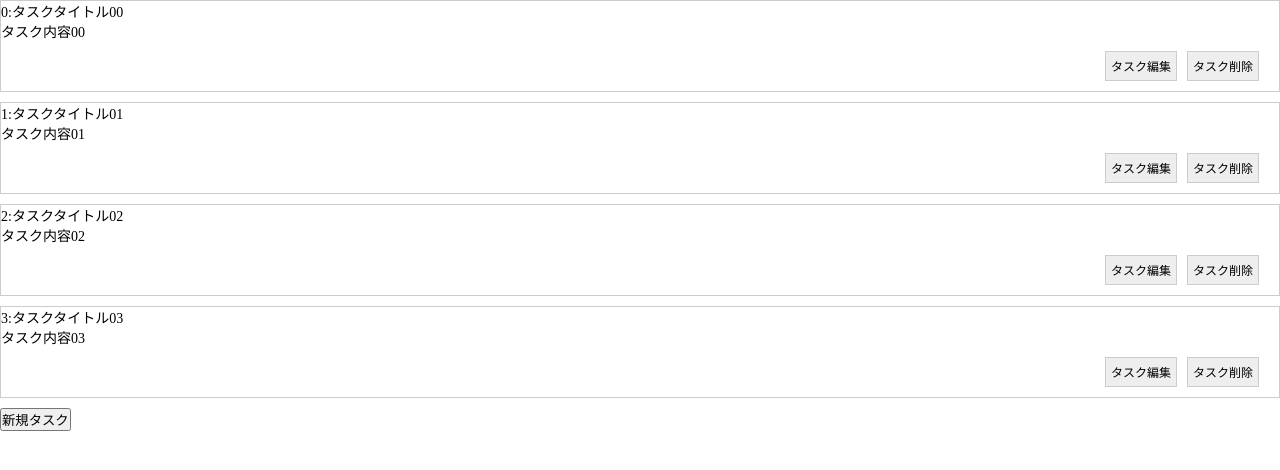
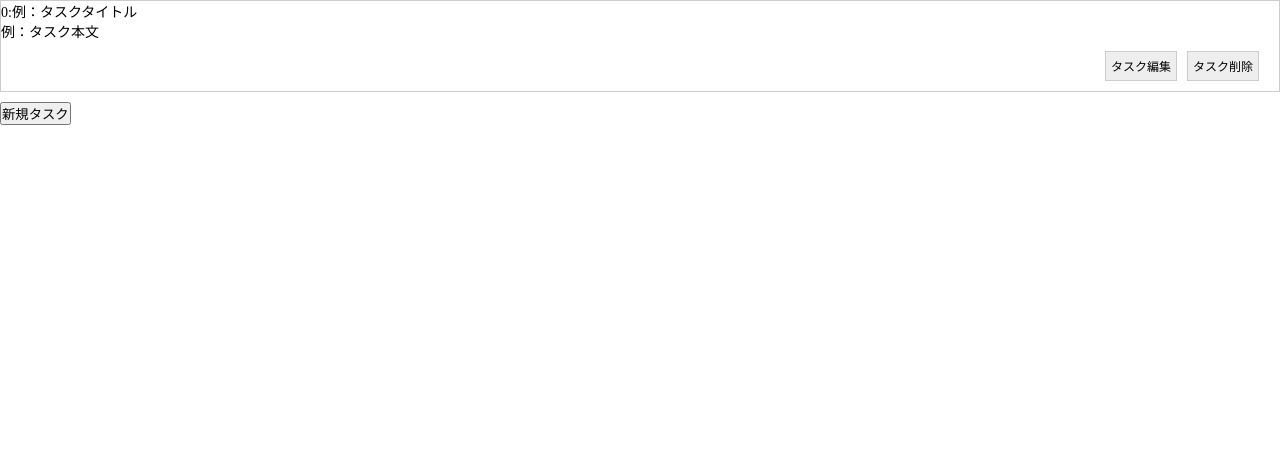
Before and after one commit to uki213/vue_todo_test, a Vue app: page / in a window 1280 px wide. Shown: the top 470 px of the page. Built offline with nearby package versions, Linux system fonts and the light colour scheme.

Commit message:
ローカルストレージへ保存するように修正

```diff
--- a/src/components/taskEdit.vue
+++ b/src/components/taskEdit.vue
@@ -37,6 +37,7 @@ export default {
         number: this.getTask,
         taskObj: this.getNumber
       });
+      this.$store.commit("saveStrage");
       this.returnHome();
     },
     returnHome() {
--- a/src/components/taskList.vue
+++ b/src/components/taskList.vue
@@ -21,12 +21,15 @@
 export default {
   computed: {
     Tasks() {
+      this.$store.commit("loadStrage");
+
       return this.$store.state.tasks;
     }
   },
   methods: {
     taskDelete(deleteId) {
       this.$store.commit("taskDelete", deleteId);
+      this.$store.commit("saveStrage");
     },
     taskEdit(ID) {
       this.$router.push({
--- a/src/store.js
+++ b/src/store.js
@@ -6,28 +6,7 @@ Vue.use(Vuex);
 export default new Vuex.Store({
   state: {
     testName: "てすと",
-    tasks: [
-      {
-        taskId: 0,
-        taskName: "タスクタイトル00",
-        taskText: "タスク内容00"
-      },
-      {
-        taskId: 1,
-        taskName: "タスクタイトル01",
-        taskText: "タスク内容01"
-      },
-      {
-        taskId: 2,
-        taskName: "タスクタイトル02",
-        taskText: "タスク内容02"
-      },
-      {
-        taskId: 3,
-        taskName: "タスクタイトル03",
-        taskText: "タスク内容03"
-      }
-    ],
+    tasks: [],
     editor: {
       editId: 0,
       defaultTitle: "",
@@ -53,7 +32,25 @@ export default new Vuex.Store({
     },
     taskPush(state, task) {
       state.tasks.push(task);
+    },
+    saveStrage(state) {
+      localStorage.setItem("todo_tasks", JSON.stringify(state.tasks));
+    },
+    loadStrage(state) {
+      let tasks = JSON.parse(localStorage.getItem("todo_tasks"));
+
+      if (!tasks) {
+        tasks = [
+          {
+            taskId: 0,
+            taskName: "例：タスクタイトル",
+            taskText: "例：タスク本文"
+          }
+        ];
+      }
+
+      console.log(tasks);
+      state.tasks = tasks;
     }
-  },
-  actions: {}
+  }
 });
```
